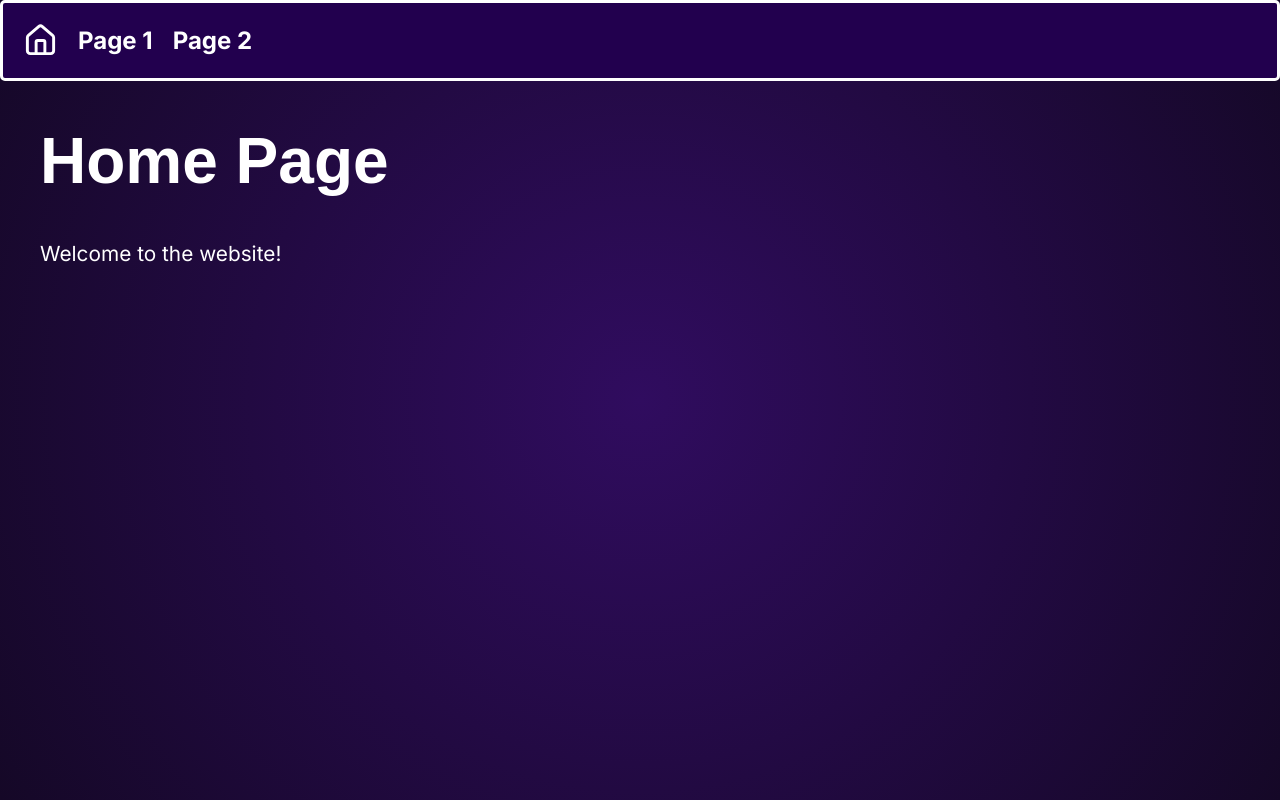
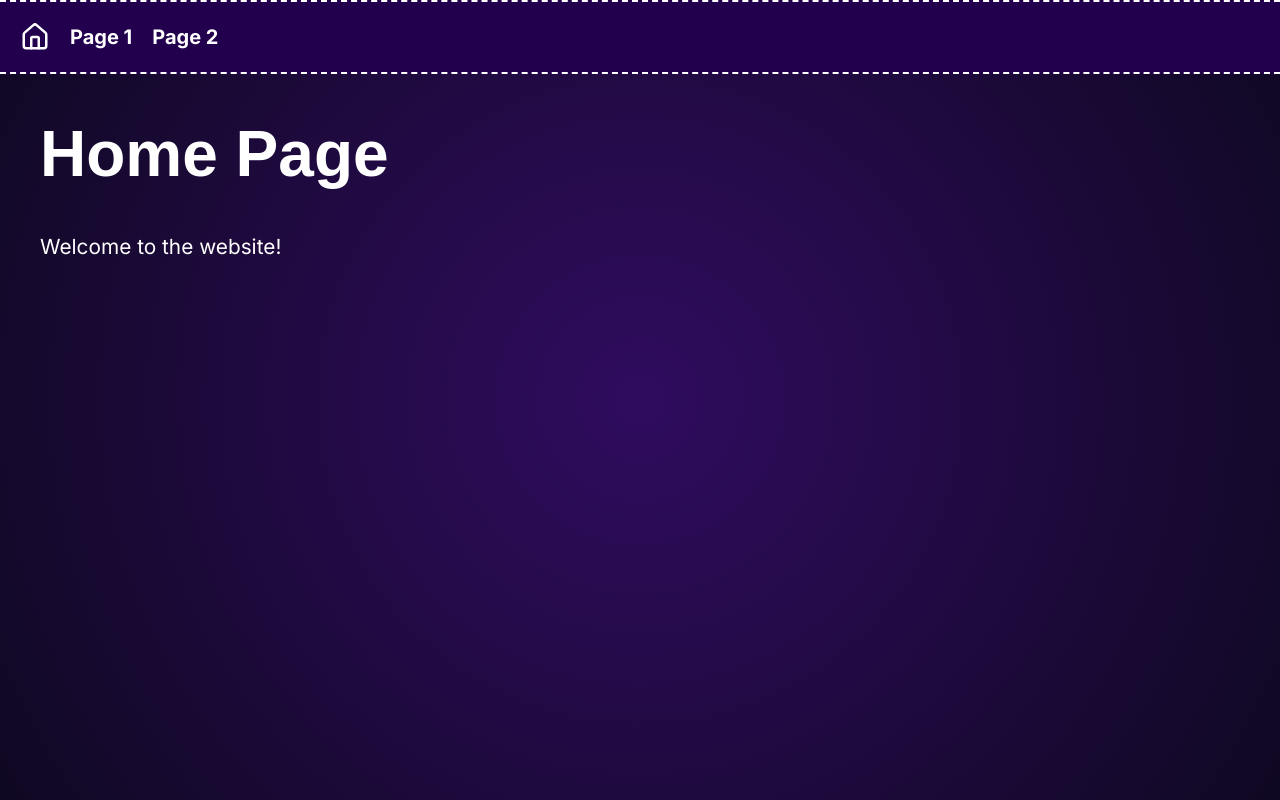
Before and after one commit to ergosumcogito/motion-demo, a React (Vite) app: page / in a window 1280 px wide. Built offline with nearby package versions, Linux system fonts and the light colour scheme; a web font is replaced by a local one.

Commit message:
Add dashed border to navbar

```diff
--- a/src/components/NavBar.jsx
+++ b/src/components/NavBar.jsx
@@ -8,14 +8,16 @@ export default function NavBar() {
             background: "#22004e",
             display: "flex",
             alignItems: "center",
-            fontSize: "1.5rem",
+            fontSize: "1.25rem",
             fontFamily: "Inter",
             fontWeight: "bold",
-            border: "3px solid #ffffff",
-            borderRadius: "5px"
+            borderTop: "2px dashed #ffffff",
+            borderBottom: "2px dashed #ffffff",
+            borderLeft: "none",
+            borderRight: "none"
         }}>
             <Link to="/">
-                <img src={homeIcon} alt="Home" width={35} style={{ verticalAlign: "middle", margin: "10px" }} />
+                <img src={homeIcon} alt="Home" width={30} style={{ verticalAlign: "middle", margin: "10px" }} />
             </Link>
             <Link to="/page-one" style={{color: "white", margin: "10px", textDecoration: "none" }}>Page 1</Link>
             <Link to="/page-two" style={{color: "white", margin: "10px", textDecoration: "none"}}>Page 2</Link>
--- a/src/index.css
+++ b/src/index.css
@@ -1,7 +1,7 @@
 body {
   margin: 0;
   min-height: 100vh;
-  background: radial-gradient(circle at center, #300c5f, #150827);
+  background: radial-gradient(circle at center, #300c5f, #0f0822);
   color:white;
   font-family: 'Inter', sans-serif;
   font-size: 1.3rem;
```
